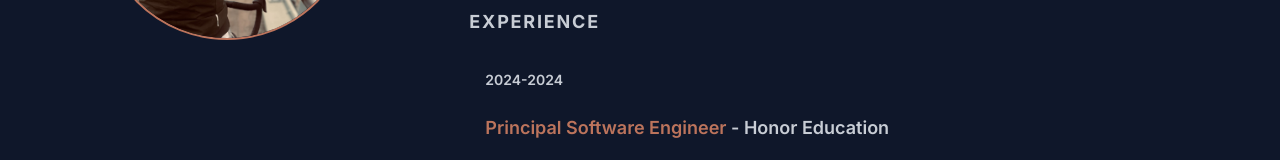
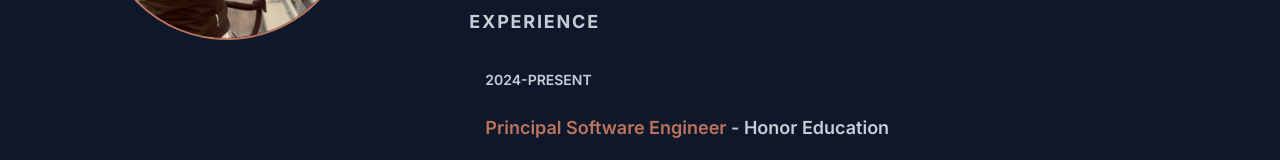
Before and after one commit to gobriansteele/briansteeledotdev, a Next.js app: page / in a window 1280 px wide. Shown: the part 472-632 px from the top of the page. Built offline with nearby package versions, Linux system fonts and the light colour scheme.

Commit message:
fix date

```diff
--- a/src/data/experience.ts
+++ b/src/data/experience.ts
@@ -1,7 +1,7 @@
 export const experience = [
   {
     startDate: '2024',
-    endDate: '2024',
+    endDate: 'Present',
     company: 'Honor Education',
     role: 'Principal Software Engineer',
     tags: [
```
